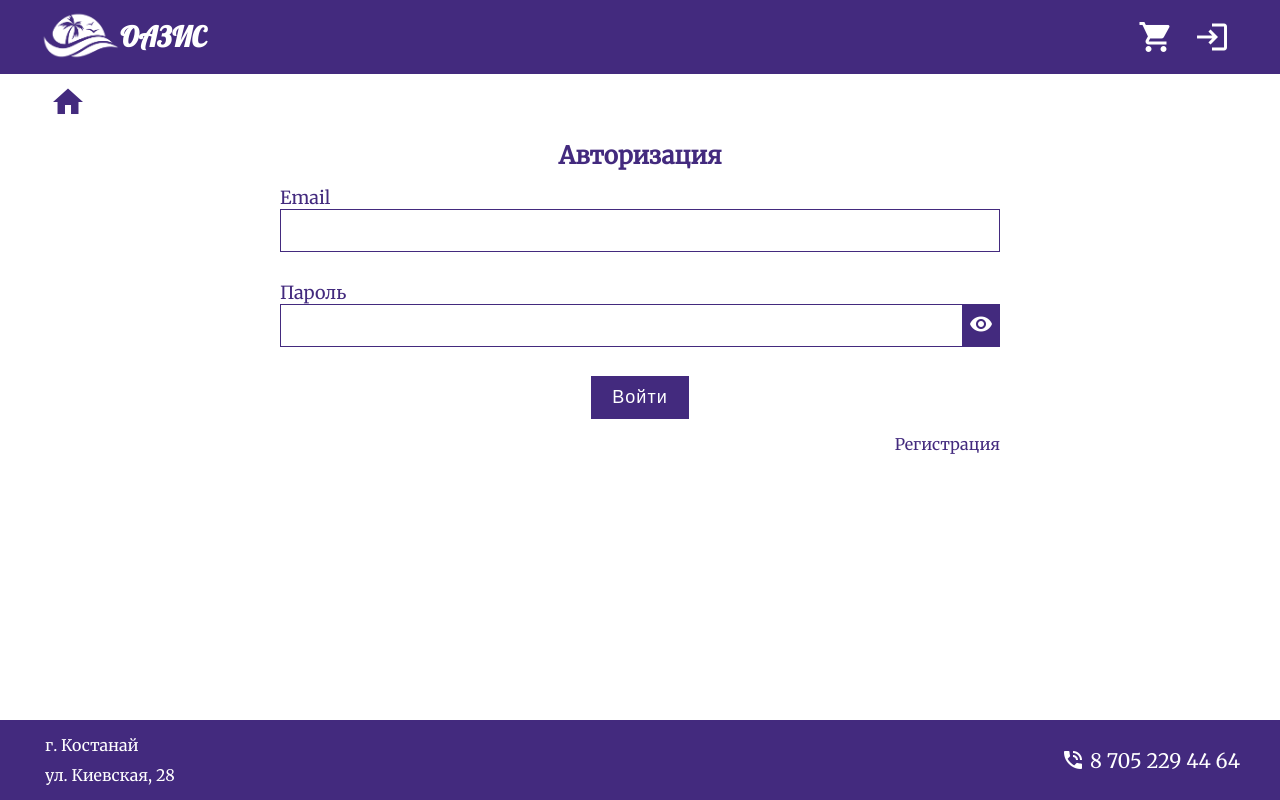
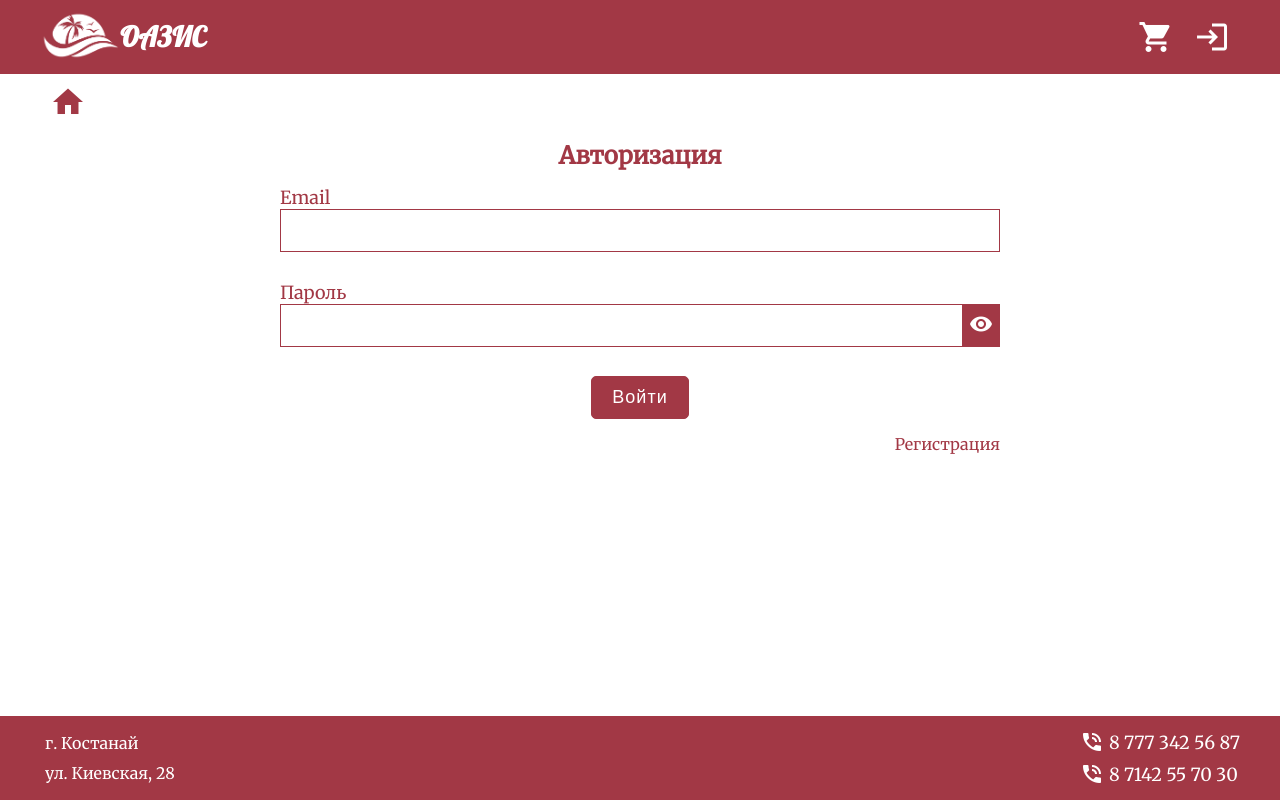
Before and after one commit to GrayWolf83/oasis-client, a React (Create React App) app: page /auth in a window 1280 px wide. Built offline with nearby package versions, Linux system fonts and the light colour scheme; no server answers.

Commit message:
change ui, add confirm

```diff
--- /dev/null
+++ b/src/app/components/common/AppConfirm.tsx
@@ -0,0 +1,106 @@
+import React from 'react'
+import styled from 'styled-components'
+
+type IProps = {
+	show: boolean
+	onShow: (val: boolean) => void
+	setPermission: () => void
+	text: string
+}
+
+const ConfirmBlock = styled.div`
+	position: absolute;
+	top: 0;
+	left: 0;
+	bottom: 0;
+	right: 0;
+	display: flex;
+	justify-content: center;
+	overflow: hidden;
+	z-index: 5;
+	background-color: rgba(0, 0, 0, 0.5);
+`
+const ConfirmInner = styled.div`
+	width: 40%;
+	height: 30vh;
+	display: flex;
+	flex-direction: column;
+	justify-content: center;
+	margin-top: -30vh;
+	background-color: var(--white-color);
+	border-radius: 5px;
+	animation: confirm 0.9s;
+	animation-fill-mode: both;
+
+	@media (max-width: 992px) {
+		width: 80%;
+	}
+
+	@media (max-width: 580px) {
+		width: 90%;
+	}
+
+	@keyframes confirm {
+		from {
+			margin-top: -30vh;
+		}
+		70% {
+			margin-top: 25vh;
+		}
+		to {
+			margin-top: 20vh;
+		}
+	}
+`
+const ConfirmText = styled.h4`
+	font-size: 22px;
+	text-align: center;
+`
+const ConfirmButtonBlock = styled.div`
+	width: 100%;
+	display: flex;
+	justify-content: space-around;
+	align-items: center;
+	margin-top: 50px;
+`
+
+const Button = styled.button`
+	width: 120px;
+	font-size: 18px;
+	letter-spacing: 1px;
+	padding: 10px 20px;
+	background-color: var(--main-color);
+	color: var(--white-color);
+	border: 1px solid var(--main-color);
+	cursor: pointer;
+	transition: all 0.3s ease-in-out;
+	border-radius: 5px;
+
+	:hover {
+		opacity: 0.7;
+	}
+`
+
+const AppConfirm = ({ show, onShow, setPermission, text }: IProps) => {
+	const visible = show ? { display: 'flex' } : { display: 'none' }
+
+	return (
+		<ConfirmBlock style={visible}>
+			<ConfirmInner>
+				<ConfirmText>{text}</ConfirmText>
+				<ConfirmButtonBlock>
+					<Button onClick={() => onShow(false)}>Отмена</Button>
+					<Button
+						onClick={() => {
+							setPermission()
+							onShow(false)
+						}}>
+						Да
+					</Button>
+				</ConfirmButtonBlock>
+			</ConfirmInner>
+		</ConfirmBlock>
+	)
+}
+
+export default AppConfirm
--- a/src/app/components/common/Footer.tsx
+++ b/src/app/components/common/Footer.tsx
@@ -21,6 +21,10 @@ const FooterAddress = styled.div`
 	display: flex;
 	flex-direction: column;
 `
+const FooterPhones = styled.div`
+	display: flex;
+	flex-direction: column;
+`
 
 const FooterText = styled.p`
 	color: var(--white-color);
@@ -31,11 +35,12 @@ const FooterText = styled.p`
 	}
 `
 
-const FooterContacts = styled.a`
+const FooterPhone = styled.a`
+	height: 32px;
 	display: flex;
 	align-items: center;
 	color: var(--white-color);
-	font-size: 20px;
+	font-size: 18px;
 
 	@media (max-width: 360px) {
 		font-size: 16px;
@@ -55,10 +60,20 @@ const Footer = () => {
 						<FooterText>г. Костанай</FooterText>
 						<FooterText>ул. Киевская, 28</FooterText>
 					</FooterAddress>
-					<FooterContacts href='tel:87052294464'>
-						<span className='material-icons'>phone_in_talk</span>8
-						705 229 44 64
-					</FooterContacts>
+					<FooterPhones>
+						<FooterPhone href='tel:87773425687'>
+							<span className='material-icons'>
+								phone_in_talk
+							</span>
+							8 777 342 56 87
+						</FooterPhone>
+						<FooterPhone href='tel:87142557030'>
+							<span className='material-icons'>
+								phone_in_talk
+							</span>
+							8 7142 55 70 30
+						</FooterPhone>
+					</FooterPhones>
 				</FooterInner>
 			</AppContainer>
 		</FooterContainer>
--- a/src/app/components/common/HomeListItem.tsx
+++ b/src/app/components/common/HomeListItem.tsx
@@ -15,8 +15,8 @@ const MenuItemBlock = styled.div`
 	align-items: center;
 	background-color: var(--main-color);
 	margin: 10px;
-	border-bottom-left-radius: 10px;
-	border-bottom-right-radius: 10px;
+	border-bottom-left-radius: 5px;
+	border-bottom-right-radius: 5px;
 	box-shadow: 0px 8px 8px 0px rgba(34, 60, 80, 0.5);
 
 	:hover {
--- a/src/app/components/common/form/FileField.tsx
+++ b/src/app/components/common/form/FileField.tsx
@@ -2,9 +2,11 @@ import React from 'react'
 import styled from 'styled-components'
 
 type IProps = {
-	onChange: () => void
-	description: string
+	onChange: (value: { [key: string]: string | File }) => void
 	type: string
+	name: string
+	error: string | null
+	value: { name: string } | null
 }
 
 const FileFieldInner = styled.div`
@@ -50,25 +52,35 @@ const InputFileButtonIcon = styled.span`
 	border-right: 1px solid #fff;
 `
 const InputFileButtonText = styled.span``
+const FieldError = styled.p`
+	font-size: 14px;
+	color: var(--red-color);
+`
 
-const FileField = ({ onChange, description, type }: IProps) => {
+const FileField = ({ onChange, type, name, error, value }: IProps) => {
+	const changeHandler = (e: React.ChangeEvent<HTMLInputElement>) => {
+		if (e.target.files?.length) {
+			onChange({ [e.target.name]: e.target.files[0] })
+		}
+	}
+
 	return (
 		<FileFieldInner>
 			<InputFile
-				name='image'
+				name={name}
 				type={type}
 				id='input__file'
-				onChange={onChange}
-				required
+				onChange={(e) => changeHandler(e)}
 			/>
 			<InputFileButton htmlFor='input__file'>
 				<InputFileButtonIcon>
 					<span className='material-icons'>download</span>
 				</InputFileButtonIcon>
 				<InputFileButtonText>
-					{description || 'Выбрать картинку'}
+					{value?.name || 'Выбрать картинку'}
 				</InputFileButtonText>
 			</InputFileButton>
+			{error && <FieldError>{error}</FieldError>}
 		</FileFieldInner>
 	)
 }
--- a/src/app/components/common/form/FileFormComponent.tsx
+++ b/src/app/components/common/form/FileFormComponent.tsx
@@ -1,4 +1,5 @@
-import React, { useState } from 'react'
+import React, { useCallback, useEffect, useState } from 'react'
+import { toast } from 'react-toastify'
 import styled from 'styled-components'
 import AppButton from '../../ui/AppButton'
 
@@ -7,6 +8,7 @@ type IProps = {
 	onSubmit: (data: FormData) => void
 	btnLabel: string
 	children: React.ReactNode
+	validationShema: any
 }
 
 const Form = styled.form`
@@ -30,22 +32,27 @@ const FileFormComponent = ({
 	onSubmit,
 	btnLabel,
 	children,
+	validationShema,
 }: IProps) => {
-	const [data, setData] = useState<{ [key: string]: string }>({})
+	const [data, setData] = useState<{
+		[key: string]: string | File
+	}>({})
 	const [error, setError] = useState<{ [key: string]: string }>({})
-	const [file, setFile] = useState<File>()
 
-	const changeFileHandler = (e: React.ChangeEvent<HTMLInputElement>) => {
-		console.log('e.target', e.target.files)
+	const validation = useCallback(() => {
+		validationShema
+			.validate(data)
+			.then(() => setError({}))
+			.catch((err: { message: { name: string; text: string } }) =>
+				setError({ [err.message.name]: err.message.text }),
+			)
+	}, [validationShema, data])
 
-		if (e.target.files?.length) {
-			console.log('files', e.target.files[0])
+	useEffect(() => {
+		if (Object.keys(data).length) validation()
+	}, [data, validation])
 
-			setFile(e.target.files[0])
-		}
-	}
-
-	const changeTextHandler = (value: { [key: string]: string }) => {
+	const changeHandler = (value: { [key: string]: string | File }) => {
 		setData((prevState) => ({
 			...prevState,
 			...value,
@@ -55,18 +62,18 @@ const FileFormComponent = ({
 	const submitHandler = (e: React.FormEvent<HTMLFormElement>) => {
 		e.preventDefault()
 
+		validation()
+		if (!Object.keys(error).length && Object.keys(data).length) {
 			const formData = new FormData()
-		if (file) {
-			formData.append('image', file)
-		}
 
 			Object.entries(data).forEach((item) => {
-			if (item[1] && typeof item[1] === 'string') {
 				formData.append(item[0], item[1])
-			}
 			})
 
 			onSubmit(formData)
+		} else {
+			toast.warning('Заполните все поля формы')
+		}
 	}
 
 	return (
@@ -74,16 +81,9 @@ const FileFormComponent = ({
 			{React.Children.map(children, (child: any) => {
 				const config = {
 					...child.props,
-				}
-
-				if (child.props.type === 'file') {
-					config.description = file?.name
-					config.onChange = changeFileHandler
-				}
-
-				if (child.props.type === 'text') {
-					config.value = data[child.props.name]
-					config.onChange = changeTextHandler
+					onChange: changeHandler,
+					value: data[child.props.name],
+					error: error[child?.props?.name],
 				}
 
 				return React.cloneElement(child, config)
--- a/src/app/components/ui/AppButton.tsx
+++ b/src/app/components/ui/AppButton.tsx
@@ -15,16 +15,21 @@ const Button = styled.button`
 	border: 1px solid var(--main-color);
 	cursor: pointer;
 	transition: all 0.3s ease-in-out;
+	border-radius: 5px;
 
 	:hover {
 		opacity: 0.7;
 	}
 `
 
-const AppButton = ({ label, type }: IProps) => {
+const AppButton = ({ label, type, ...rest }: IProps) => {
 	const btnType = type ? type : 'button'
 
-	return <Button type={btnType}>{label}</Button>
+	return (
+		<Button type={btnType} {...rest}>
+			{label}
+		</Button>
+	)
 }
 
 export default AppButton
--- a/src/app/pages/manage/addCategory.tsx
+++ b/src/app/pages/manage/addCategory.tsx
@@ -4,10 +4,15 @@ import FileFormComponent from '../../components/common/form/FileFormComponent'
 import TextField from '../../components/common/form/TextField'
 import LinkIcon from '../../components/common/LinkIcon'
 import PageTitle from '../../components/ui/PageTitle'
+import { useAppDispatch } from '../../hooks/useAppReduxHooks'
+import { addCategory } from '../../store/category'
+import { addCategorySchema } from '../../validate'
 
 const AddCategory = () => {
-	const handleSubmit = () => {
-		console.log('submit')
+	const dispatch = useAppDispatch()
+
+	const handleSubmit = (data: FormData) => {
+		dispatch(addCategory(data))
 	}
 
 	return (
@@ -19,15 +24,24 @@ const AddCategory = () => {
 			/>
 			<PageTitle title='Новая категория' />
 
-			<FileFormComponent btnLabel='Создать' onSubmit={handleSubmit}>
+			<FileFormComponent
+				btnLabel='Создать'
+				onSubmit={handleSubmit}
+				validationShema={addCategorySchema}>
 				<TextField
 					type='text'
 					name='name'
 					label='Наименование'
-					onChange={() => console.log('change')}
+					onChange={() => {}}
 					error={null}
 				/>
-				<FileField onChange={() => {}} description='' type='file' />
+				<FileField
+					onChange={() => {}}
+					type='file'
+					name='image'
+					value={null}
+					error={null}
+				/>
 			</FileFormComponent>
 		</>
 	)
--- a/src/app/pages/manage/category.tsx
+++ b/src/app/pages/manage/category.tsx
@@ -22,9 +22,11 @@ const Category = () => {
 				iconName='add_box'
 				iconColor='var(--main-color)'
 			/>
-			<AppList items={categories}>
-				<CategoryListItem item={categories[0]} />
-			</AppList>
+			{categories.length && (
+				<AppList items={categories}>
+					<CategoryListItem item={categories[0]} />
+				</AppList>
+			)}
 		</>
 	)
 }
--- a/src/app/validate/index.ts
+++ b/src/app/validate/index.ts
@@ -50,3 +50,27 @@ export const signUpSchema = yup.object().shape({
 		})
 		.trim(),
 })
+
+export const addCategorySchema = yup.object().shape({
+	image: yup
+		.object()
+		.nullable()
+		.shape({
+			name: yup.string().required({
+				name: 'image',
+				text: 'Не выбрана картинка',
+			}),
+		}),
+
+	name: yup
+		.string()
+		.required({
+			name: 'name',
+			text: 'Поле "Наименование" обязательно для заполнения',
+		})
+		.min(2, {
+			name: 'name',
+			text: 'Длина поля "Наименование" не менее 2 символов',
+		})
+		.trim(),
+})
--- a/src/config.json
+++ b/src/config.json
@@ -1,4 +1,4 @@
 {
-    "PUBLIC":"http://localhost:4000/",
-    "API_ENDPOINT":"http://localhost:4000/api/v1/"
+    "PUBLIC":"http://192.168.100.220:4000/",
+    "API_ENDPOINT":"http://192.168.100.220:4000/api/v1/"
 }
--- a/src/index.css
+++ b/src/index.css
@@ -4,10 +4,14 @@
 /* font-family: 'Lobster', cursive; */
 
 :root {
-	/* --main-color: #612a7e; */
-	--main-color: #432A7E;
+	/* --main-color: #00587a; */
+	/* --main-color: #56465a; */
+	/* --main-color: #696c7c; */
+	--main-color: #a23845;
+	/* --main-color: #432A7E; */
 	--white-color: #fff;
-	--red-color: #e17369;
+	/* --red-color: #e17369; */
+	--red-color: #ecc206;
 	--success-color: #4ca333;
 	--yellow-color: #ffc400;
 	--bg-color: #070b30;
@@ -20,7 +24,6 @@ body {
 	font-family: 'Merriweather', serif;
 	color: var(--main-color);
 	position: relative;
-
 }
 body {
 	min-height: 100vh;
@@ -52,5 +55,5 @@ h4 {
 }
 
 ::-webkit-scrollbar {
-    width: 0px; /* ширина для вертикального скролла */
+	width: 0px; /* ширина для вертикального скролла */
 }
```
Also changed, not shown: src/app/components/common/manage/CategoryListItem.tsx (+23 -3 lines). Lines whose indentation alone changed are shown as unchanged.
